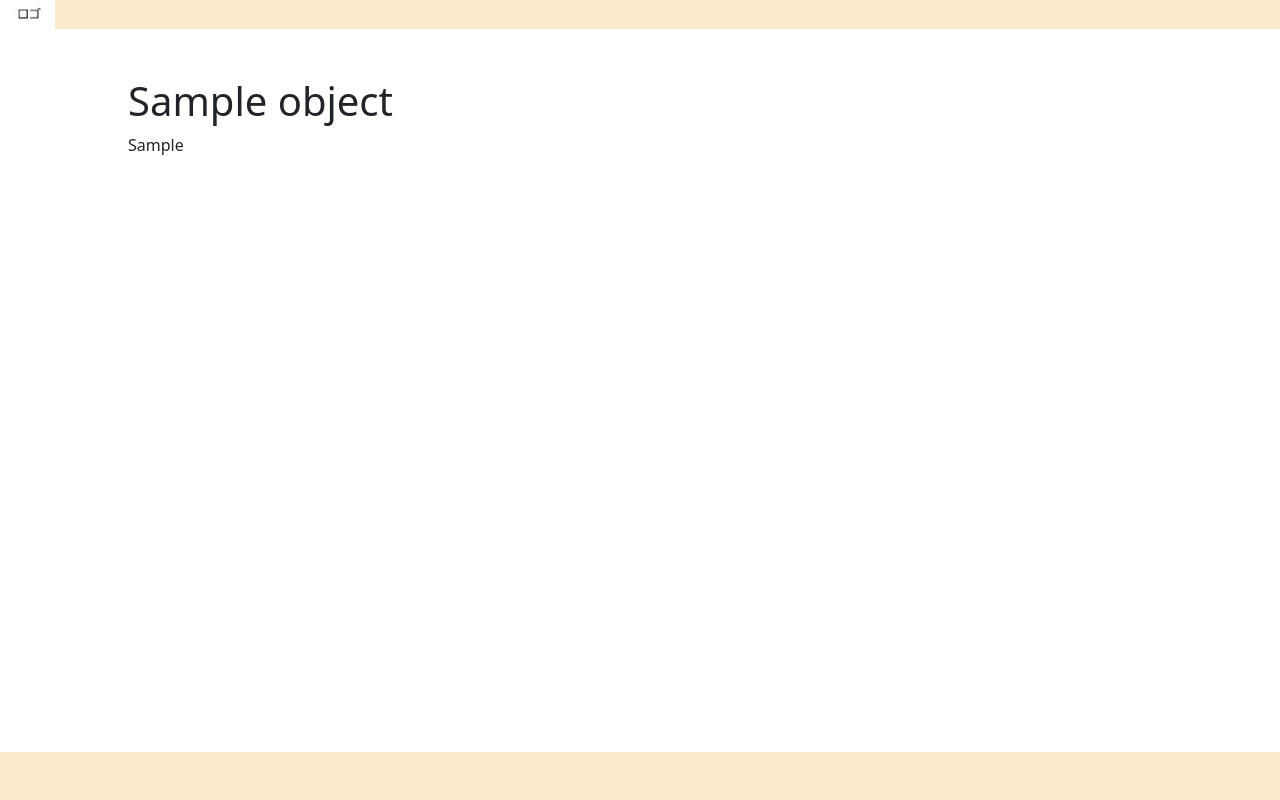
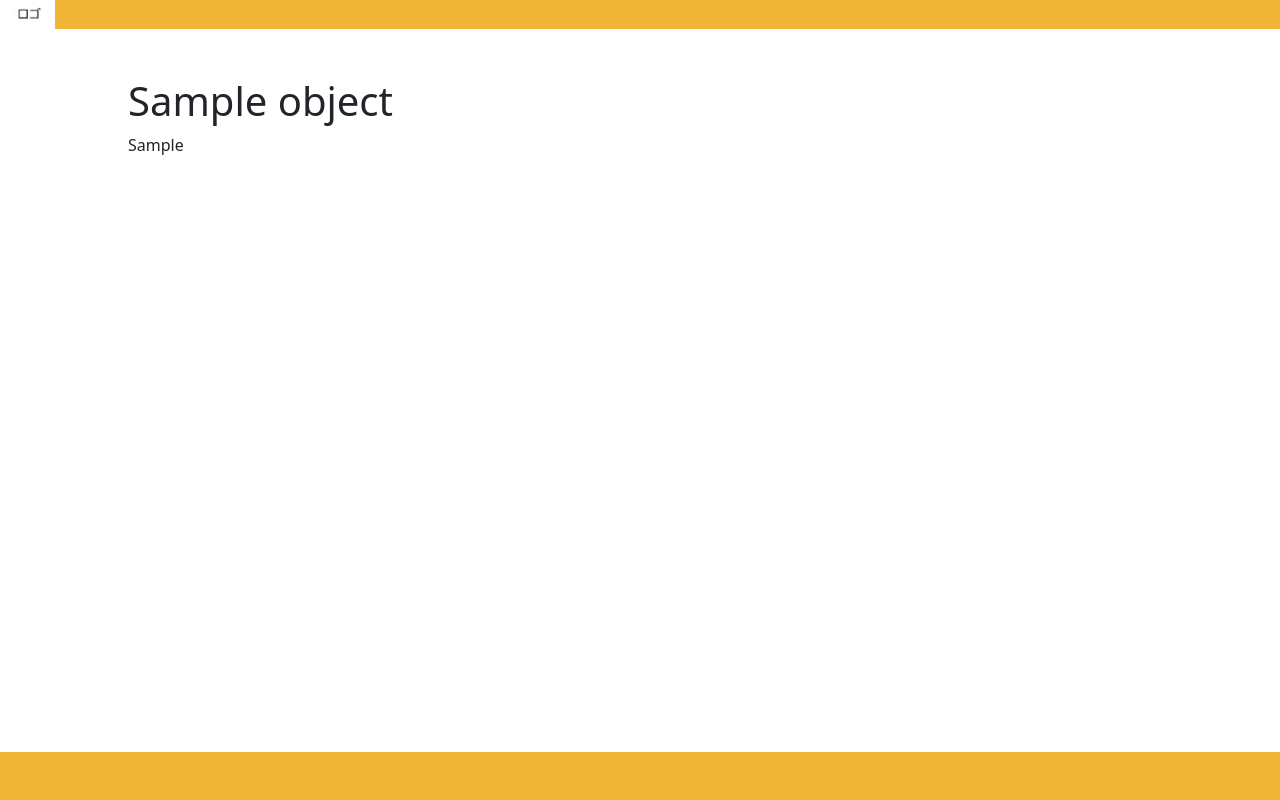
Before and after one commit to ttiz/ta2_python_blog, a Django app: template mount/app/Django/templates/tech/article_detail.html in a window 1280 px wide. Run offline with Django 4.2, Linux system fonts and the light colour scheme; the template is opened without the code that fills it: most values are stand-ins (such as "Sample title", 1, 10 or a date in 2020); some libraries are stand-ins or nearby versions.

Commit message:
css改修

```diff
--- a/mount/app/Django/static/tech/index_v1_2.css
+++ b/mount/app/Django/static/tech/index_v1_5.css
@@ -21,6 +21,7 @@
   position: absolute;
   left: 10%;
   right: 10%;
+  padding-bottom: 10em;
 }
 
 
@@ -83,7 +84,7 @@ html.loading-delay {
  */
 
 header {
-  background-color: rgba(243, 171, 37, 0.24);
+  background-color: rgba(241, 182, 55, 1);
   height: 29px;
   margin-bottom: 3em;
   font-family: a-otf-ud-shin-go-pr6n;
@@ -96,11 +97,11 @@ body {
 }
 
 main {
-  padding-bottom: 3em;
+  padding-bottom: 10em;
 }
 
 footer {
-  background-color: rgba(243, 171, 37, 0.24);
+  background-color: rgba(241, 182, 55, 1);
   height: 3em;
   margin-top: 3em;
   font-family: a-otf-ud-shin-go-pr6n;
--- a/mount/app/Django/templates/tech/base.html
+++ b/mount/app/Django/templates/tech/base.html
@@ -5,10 +5,12 @@
 <head>
     <meta charset="UTF-8">
     <title>Title</title>
-    <link rel="stylesheet" href="{% static 'tech/index_v1_2.css' %}" />
+    <script src="{% static 'tech/highlight.js'%}"></script>
+
+    <link rel="stylesheet" href="{% static 'tech/index_v1_5.css' %}" />
     <link rel="stylesheet" href="{% static 'tech/highlight.css'%}" />
     <link rel="stylesheet" href="{% static 'tech/bootstrap.css' %}" />
-    <script src="{% static 'tech/highlight.js'%}"></script>
+
 </head>
 
 
```
Also changed, not shown: mount/app/Django/static/tech/font.css (added, +10 -0 lines), mount/app/Django/static/tech/index.css (+4 -15 lines).
